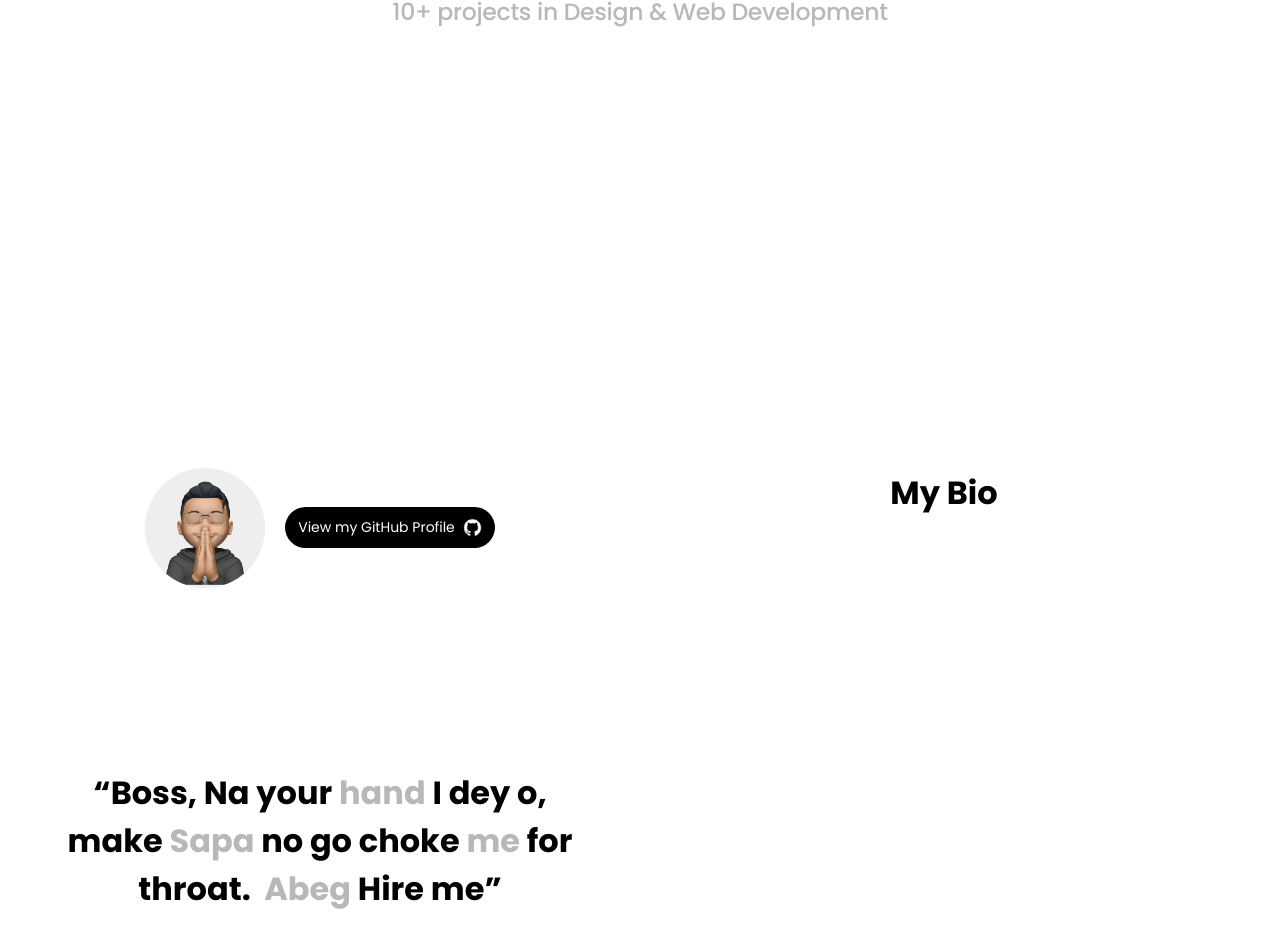
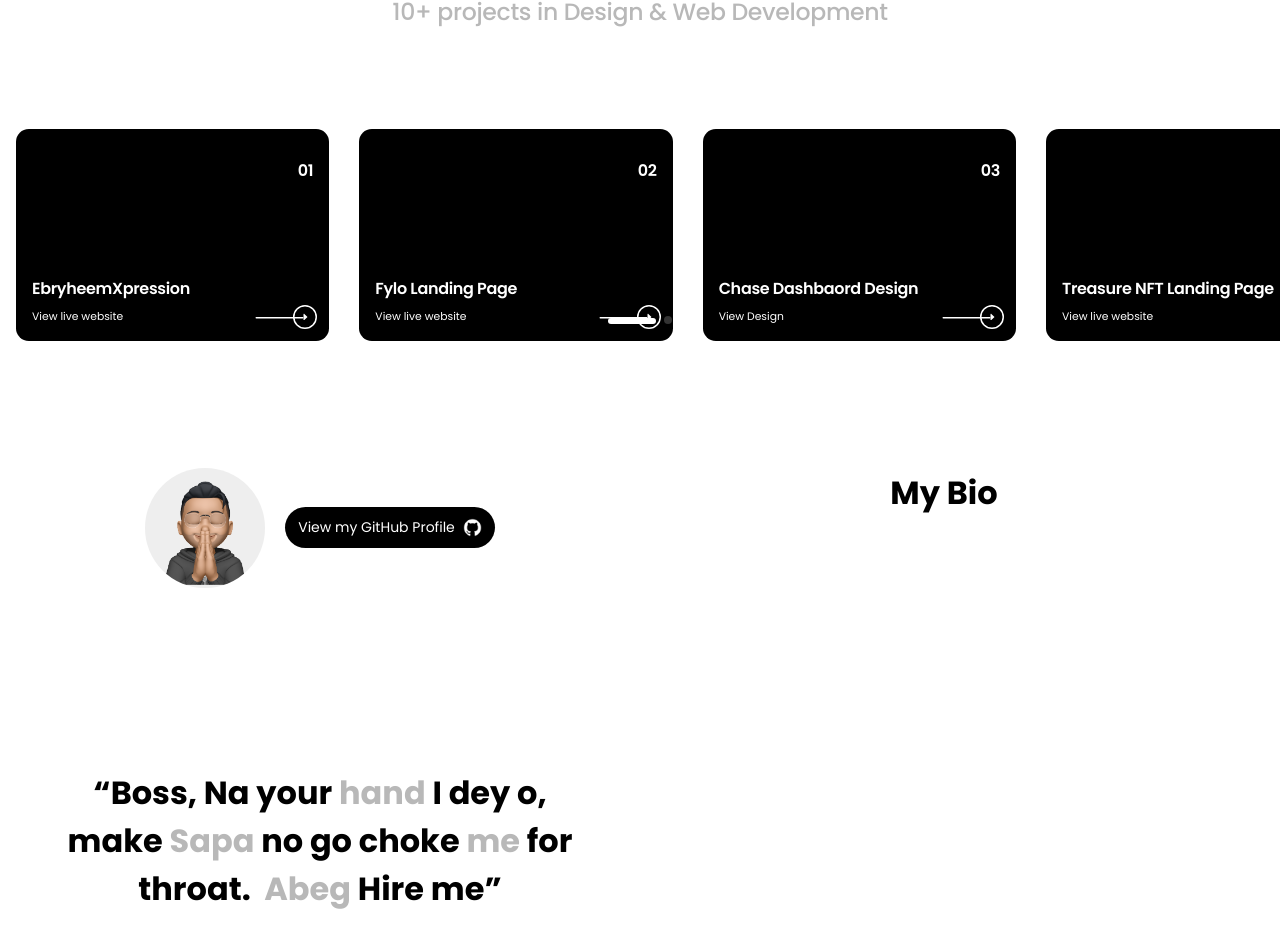
Before and after one commit to ahmaddev-codes/ahmad.dev, a React (Create React App) app: page / in a window 1280 px wide. Shown: the part 973-1899 px from the top of the page. Built offline with nearby package versions, Linux system fonts and the light colour scheme.

Commit message:
fix: set portfolio samples to animate once

```diff
--- a/src/components/portfolio/Portfolio.js
+++ b/src/components/portfolio/Portfolio.js
@@ -28,7 +28,7 @@
       <div
         className="slider__container"
         data-aos="fade-up"
-        data-aos-onc="true"
+        data-aos-once="true"
       >
         <Swiper
           // install Swiper modules
```
